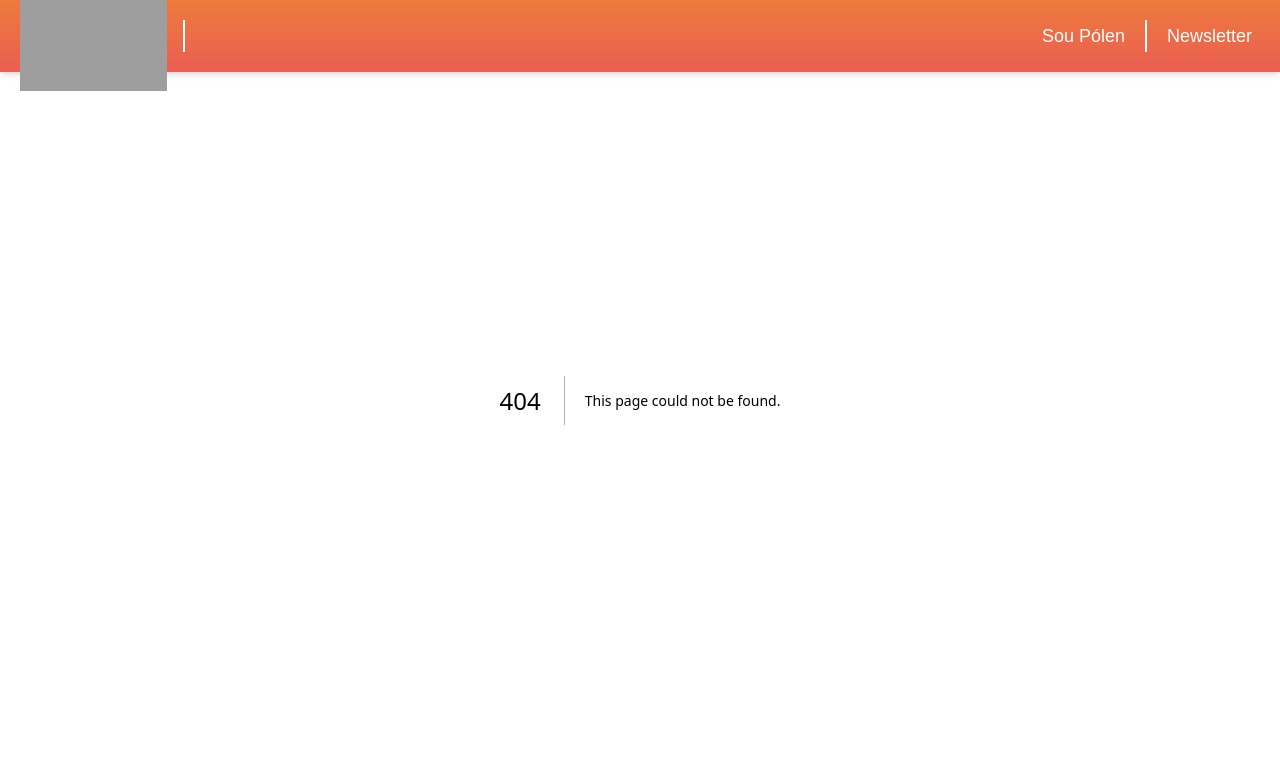
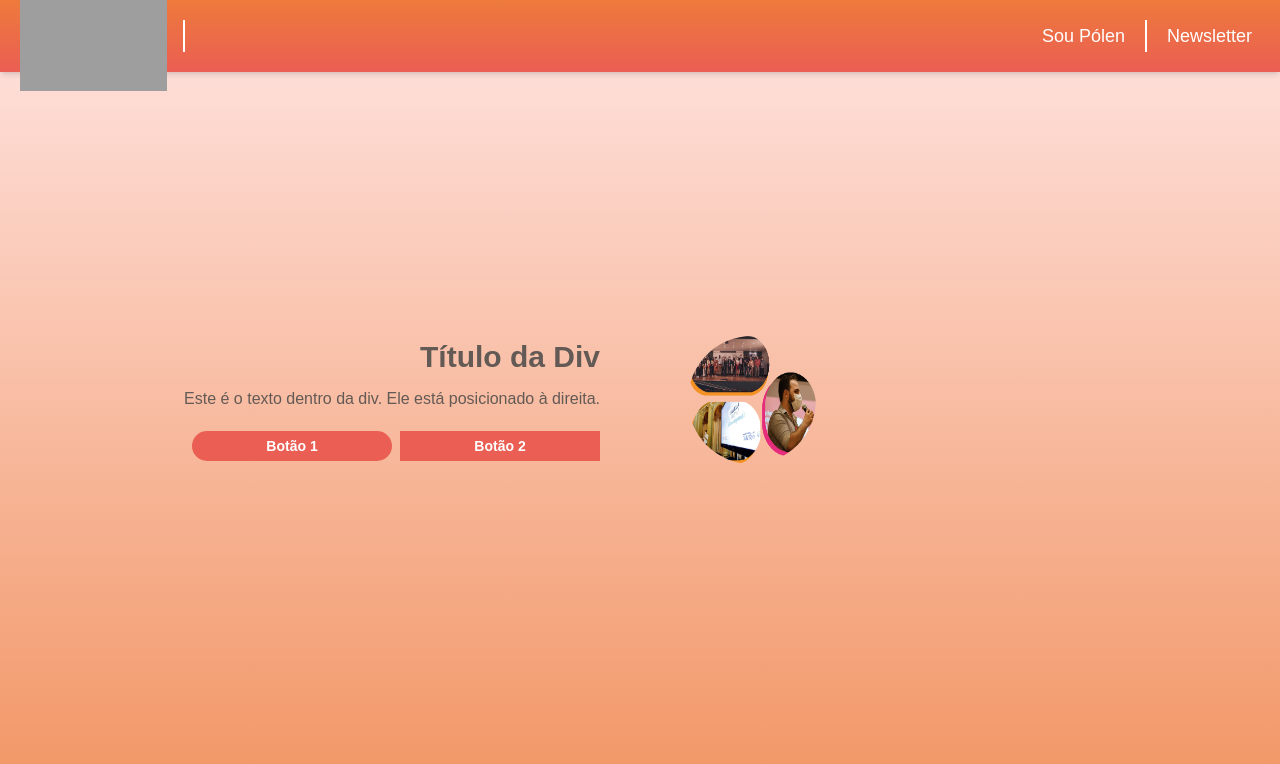
Before and after one commit to HextechBRISA/polen-inovacao-front, a Next.js app: page /favela-innovates in a window 1280 px wide. Before the commit this address had no page. Shown: the top 764 px of the page. Built offline with nearby package versions, Linux system fonts and the light colour scheme; grey boxes are pictures that could not be loaded; a web font is replaced by a local one.

Commit message:
feat: create route of the favela inova project

```diff
--- /dev/null
+++ b/src/app/favela-innovates/page.tsx
@@ -0,0 +1,30 @@
+import React from 'react';
+import Image from "next/image";
+import FavelaInnovatesImage from "../../../public/FavelaInnovatesImage.png";
+
+export default function FavelaInnovates() {
+  return (
+    <div className="flex min-h-screen">
+      <div className="w-1/2 p-10 flex flex-col justify-center items-end">
+        <div className="text-right">
+          <h3 className="text-3xl font-bold mb-4">Título da Div</h3>
+          <p className="mb-6">Este é o texto dentro da div. Ele está posicionado à direita.</p>
+          <div>
+            <button className="w-[200px] h-[30px] bg-[#EA5E53] text-white text-sm font-bold rounded-[50px] mr-2">Botão 1</button>
+            <button className="w-[200px] h-[30px] bg-[#EA5E53] text-white text-sm font-bold rounded-[50px]rounded">Botão 2</button>
+          </div>
+        </div>
+      </div>
+      <div className="w-1/2 p-10 flex flex-col justify-center items-start">
+        <div className="flex flex-wrap">
+          <Image
+            src={FavelaInnovatesImage}
+            alt="Imagem 1"
+            className="w-32 h-32 rounded-full m-2"
+          />
+
+        </div>
+      </div>
+    </div>
+    )
+};
```
Also changed, not shown: public/FavelaInnovatesImage.png (added).
